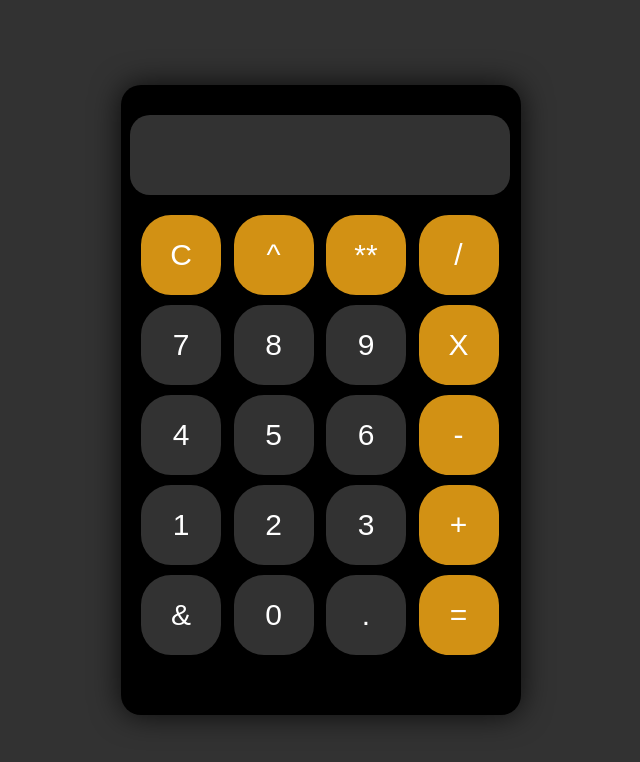
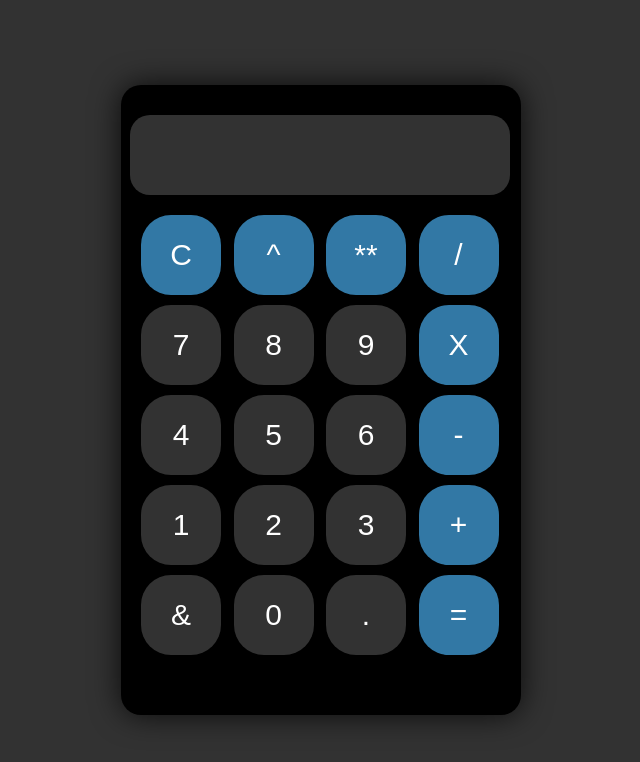
Before and after one commit to Samrat-777/Simple-Calculator, a plain HTML site: page index.html in a window 1280 px wide. Shown: the whole page, without its empty margins (319-959 px from the left). Drawn offline with Linux system fonts and the light colour scheme.

Commit message:
Update style.css

```diff
--- a/style.css
+++ b/style.css
@@ -78,7 +78,7 @@ body {
 }
 
 .func-key {
-    background-color: rgb(210, 145, 20);
+    background-color: rgb(50, 120, 165);
     font-size: 30px;
     border: none;
     border-radius: 30px;
@@ -92,5 +92,5 @@ body {
 }
 
 .func-key:hover {
-    background-color: rgb(230, 165, 40);
+    background-color: rgb(70, 140, 185);
 }
```
